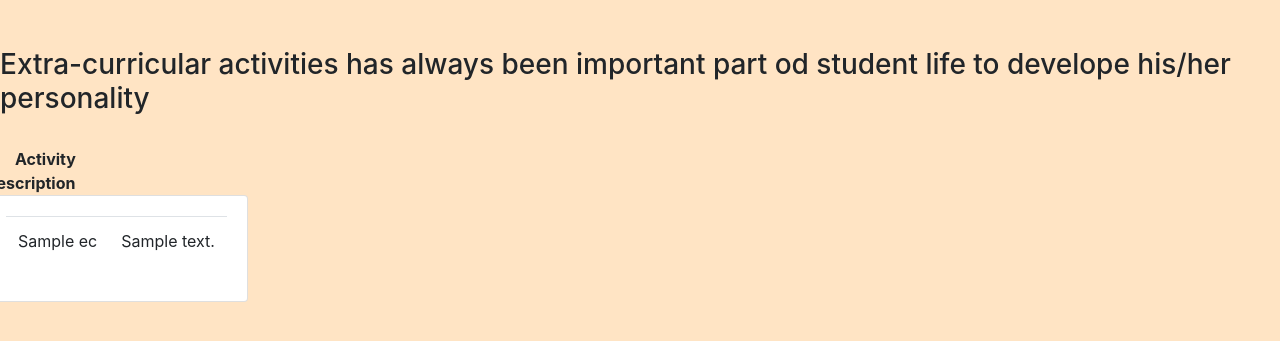
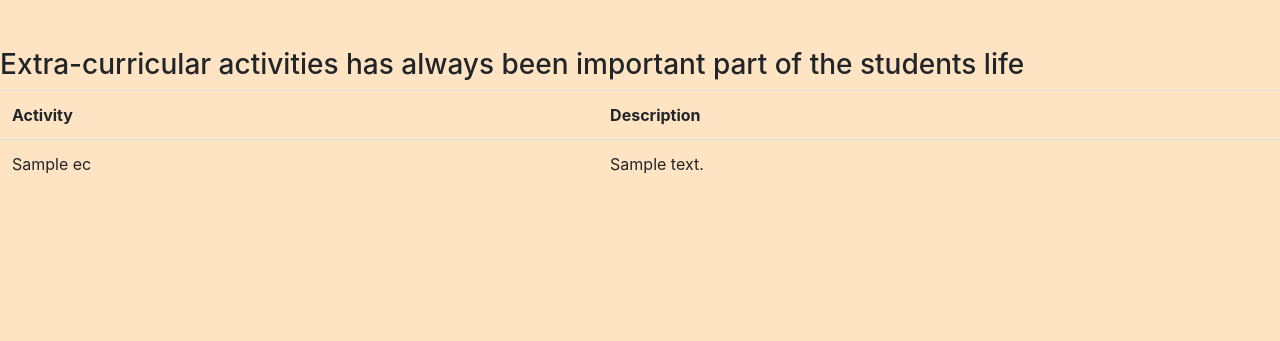
Before and after one commit to ABKumbhar/resume-live, a Django app: template accounts/templates/accounts/extracurricular.html in a window 1280 px wide. Shown: the part 192-533 px from the top of the page. Run offline with Django 3.2, Linux system fonts and the light colour scheme; the template is opened without the code that fills it: most values are stand-ins (such as "Sample title", 1, 10 or a date in 2020); some libraries are stand-ins or nearby versions.

Commit message:
Changed tables

```diff
--- a/accounts/templates/accounts/extracurricular.html
+++ b/accounts/templates/accounts/extracurricular.html
@@ -1,28 +1,18 @@
 {% extends 'accounts/mainfile.html' %}
 
 {% block content %}
-<div class="row">
-  <div class="col-sm-12">
-    <h3>Extra-curricular activities has always been important part od student life to develope his/her personality</h3>
 
-    <br>
-  </div>
-<div>
-<div class="row">
-  <div class="col-sm-1">
-  </div>
-  <div class="col-sm-9">
-    <b> Activity </b>
-  </div>
-  <div class="col-sm-2">
-    <b> Description </b>
-  </div>
-</div>
-<div class="row">
-  <div class="col-sm">
-    <div class="card card-body">
-<table class="table">
+<h3> Extra-curricular activities has always been important part of the students life</h3>
+<table class="table-hover table">
+
+
+<tr>
+
+    <th>Activity</th>
+    <th>Description</th>
+</tr>
 {%for i in ec %}
+
   <tr>
 
   <td>{{i.name}}</td>
@@ -30,8 +20,7 @@
   </tr>
 
 {% endfor %}
+
 </table>
-</div>
-</div>
-</div>
+
 {% endblock %}
--- a/accounts/templates/accounts/login.html
+++ b/accounts/templates/accounts/login.html
@@ -70,8 +70,7 @@
 {color:white;}
 body
 {
-  background-color : bisque;
-}
+background-image: linear-gradient(bisque,white);}
 </style>
 <script src="https://code.jquery.com/jquery-3.3.1.slim.min.js" integrity="sha384-q8i/X+965DzO0rT7abK41JStQIAqVgRVzpbzo5smXKp4YfRvH+8abtTE1Pi6jizo" crossorigin="anonymous"></script>
 <script src="https://cdnjs.cloudflare.com/ajax/libs/popper.js/1.14.7/umd/popper.min.js" integrity="sha384-UO2eT0CpHqdSJQ6hJty5KVphtPhzWj9WO1clHTMGa3JDZwrnQq4sF86dIHNDz0W1" crossorigin="anonymous"></script>
--- a/accounts/templates/accounts/mainfile.html
+++ b/accounts/templates/accounts/mainfile.html
@@ -22,7 +22,8 @@
   </body>
 <style>
 body
-{background-color: bisque;
+{background-color : bisque;
+
 
 }
 </style>
--- a/accounts/templates/accounts/register.html
+++ b/accounts/templates/accounts/register.html
@@ -77,8 +77,7 @@ var abc = document.getElementsByTagName('input');
 
 body
 {
-  background-color : bisque;
-}
+background-image: linear-gradient(bisque,white);}
 </style>
 <script src="https://code.jquery.com/jquery-3.3.1.slim.min.js" integrity="sha384-q8i/X+965DzO0rT7abK41JStQIAqVgRVzpbzo5smXKp4YfRvH+8abtTE1Pi6jizo" crossorigin="anonymous"></script>
 <script src="https://cdnjs.cloudflare.com/ajax/libs/popper.js/1.14.7/umd/popper.min.js" integrity="sha384-UO2eT0CpHqdSJQ6hJty5KVphtPhzWj9WO1clHTMGa3JDZwrnQq4sF86dIHNDz0W1" crossorigin="anonymous"></script>
```
Also changed, not shown: accounts/templates/accounts/myprojects.html (+10 -24 lines), db.sqlite3.
